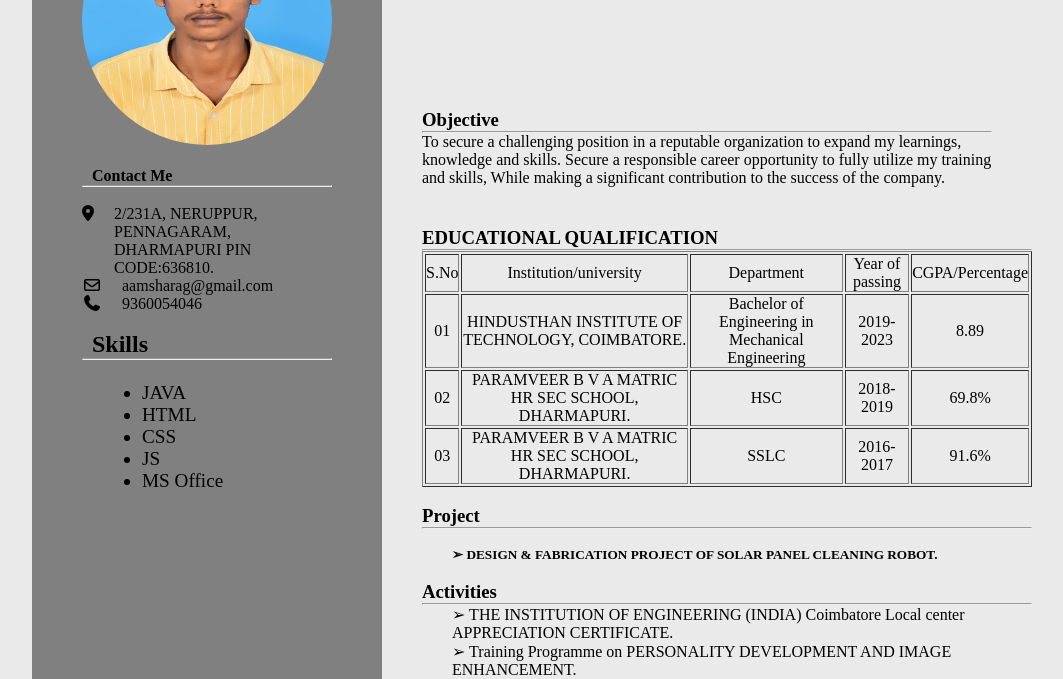
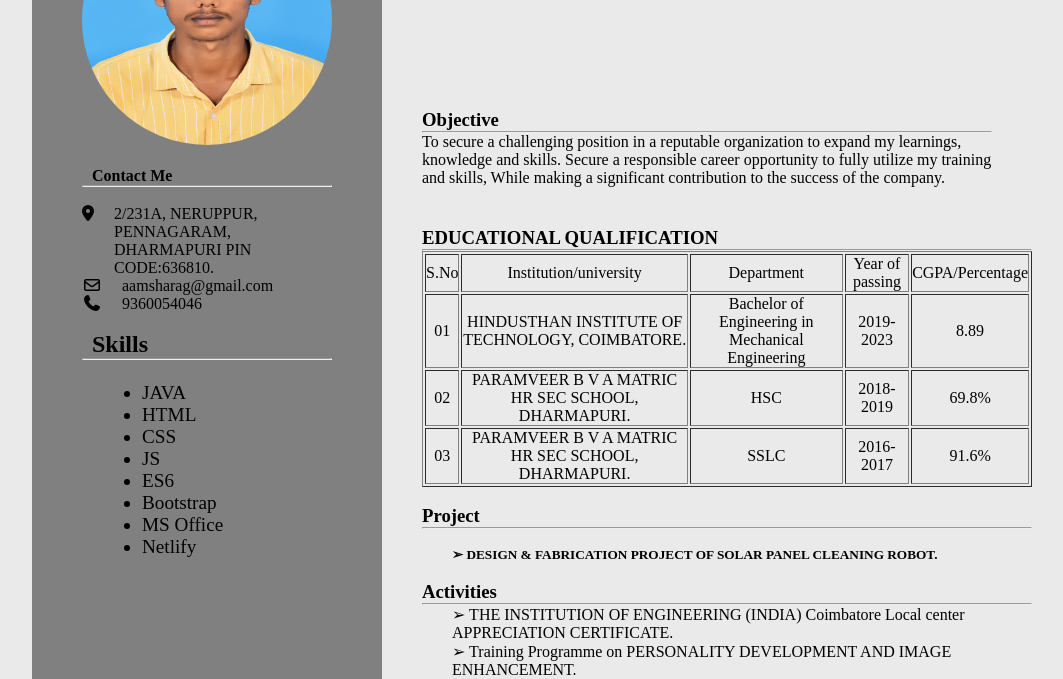
Before and after one commit to Amsharaj/Resume, a plain HTML site: page index.html in a window 1280 px wide. Shown: the part 155-834 px from the top of the page, without its empty margins (108-1171 px from the left). Drawn offline with nearby package versions, Linux system fonts and the light colour scheme; a web font is replaced by a local one.

Commit message:
updated skills

```diff
--- a/index.html
+++ b/index.html
@@ -34,7 +34,7 @@
                 "add": "2/231A, NERUPPUR, PENNAGARAM, DHARMAPURI PIN CODE:636810.",
                 "phone": "9360054046",
                 "mail":"aamsharag@gmail.com",
-                "skills": ["JAVA", "HTML", "CSS", "JS", "MS Office"],
+                "skills": ["JAVA", "HTML", "CSS", "JS", "ES6", "Bootstrap", "MS Office", "Netlify"],
                 "bio": "To secure a challenging position in a reputable organization to expand my learnings, knowledge and skills. Secure a responsible career opportunity to fully utilize my training and skills, While making a significant contribution to the success of the company.",
                 "qualification": [
                     {
```
